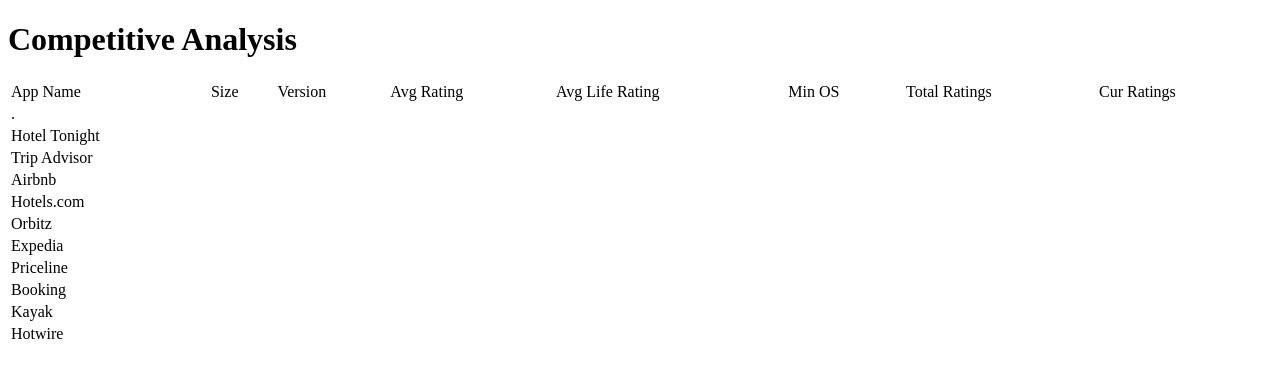
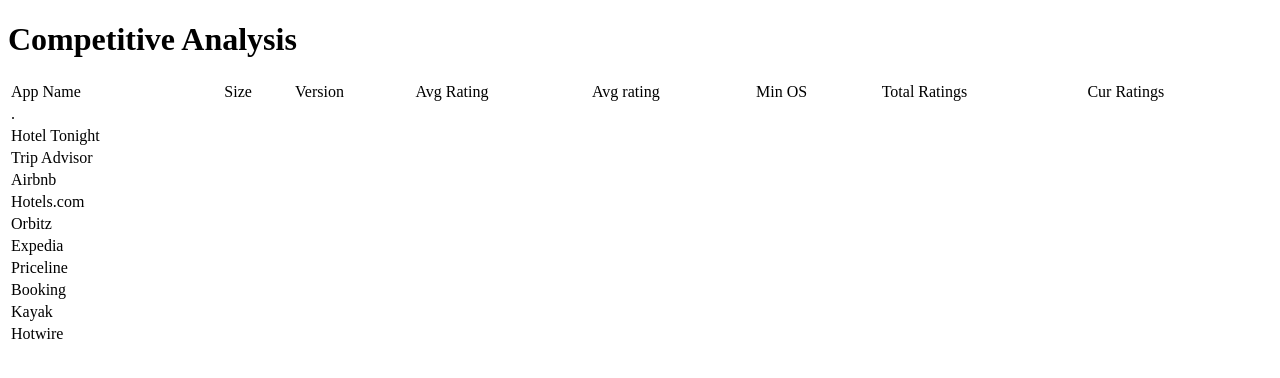
Before and after one commit to NikolaiSa/nikolaisa.github.io, a plain HTML site: page index.html in a window 1280 px wide. Drawn offline with Linux system fonts and the light colour scheme.

Commit message:
Update index.html

```diff
--- a/index.html
+++ b/index.html
@@ -13,7 +13,7 @@
    </header>
    <div id="Apps">
    <table style="width:100%">
-       <tr><td>App Name</td><td>Size</td><td>Version</td><td>Avg Rating</td><td>Avg Life Rating</td><td>Min OS</td><td>Total Ratings</td><td>Cur Ratings</td></tr>
+       <tr><td>App Name</td><td>Size</td><td>Version</td><td>Avg Rating</td><td>Avg rating</td><td>Min OS</td><td>Total Ratings</td><td>Cur Ratings</td></tr>
        <tr><td>.</td></tr>
        <tr id="407690035"><td>Hotel Tonight</td></tr>
        <tr id="284876795"><td>Trip Advisor</td></tr>
```
